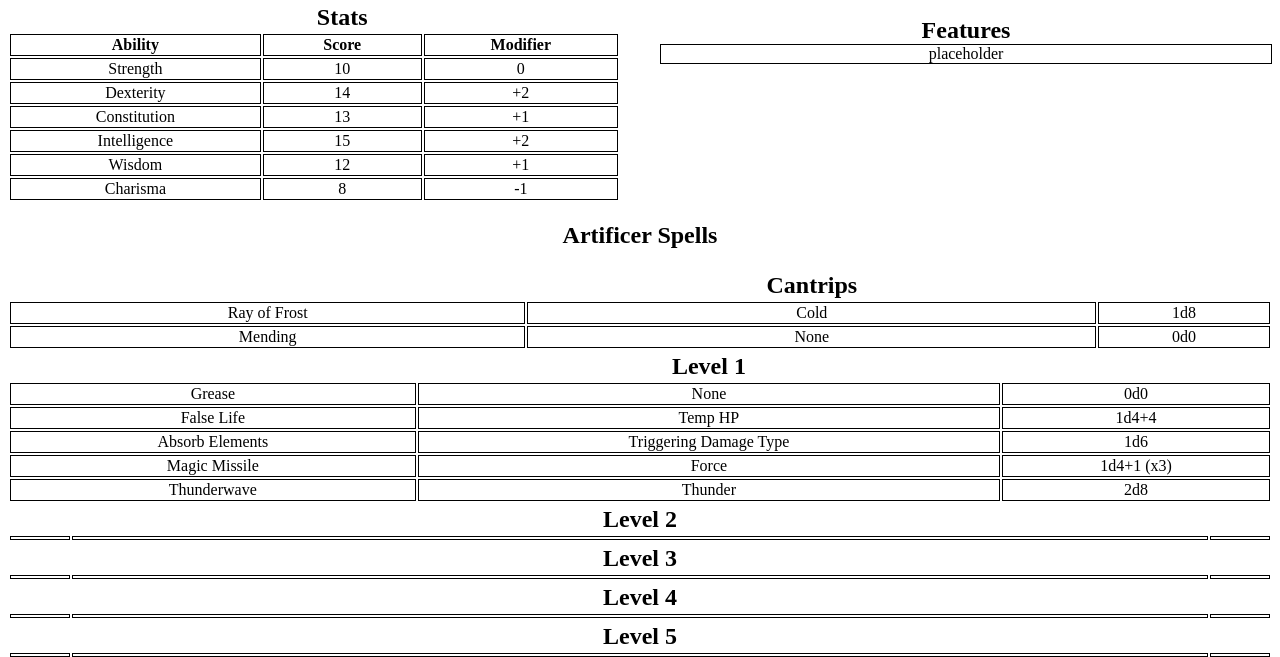
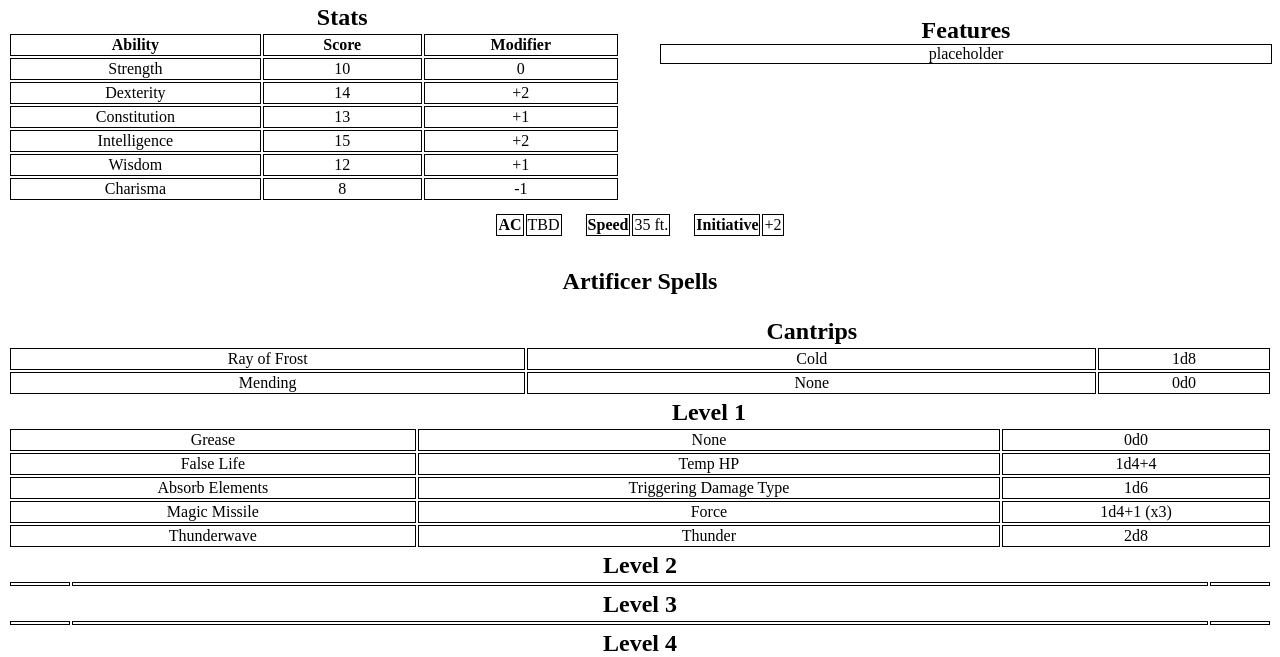
Before and after one commit to KamdenBirk/dndBackstory, a plain HTML site: page pages/darrow.html in a window 1280 px wide. Shown: the part 133-790 px from the top of the page. Drawn offline with Linux system fonts and the light colour scheme.

Commit message:
AC speed and initiative

```diff
--- a/pages/darrow.html
+++ b/pages/darrow.html
@@ -40,6 +40,17 @@
                 <li class="title"><strong>Features</strong></li>
                 <li>placeholder</li>
             </ul>
+        </div>
+        <div class="flex">
+            <table class="ac">
+                <tr><th>AC</th><td>TBD</td></tr>
+            </table>
+            <table class="move">
+                <tr><th>Speed</th><td>35 ft.</td></tr>
+            </table>
+            <table class="initiative">
+                <tr><th>Initiative</th><td>+2</td></tr>
+            </table>
         </div>
         <div class="spells">
             <h2>Artificer Spells</h2>
--- a/styles.css
+++ b/styles.css
@@ -59,6 +59,11 @@ li.title {
 
 .flex {
     display:flex;
+    justify-content: center;
+}
+
+.flex * {
+    margin:10px;
 }
 
 .spells {
@@ -84,7 +89,7 @@ h2.blood, table.blood tr td.null, table.blood tr th.title {
     border: none;
 }
 
-@media only screen and (max-width: 600px) {
+@media only screen and (max-width: 800px) {
     ul {
         flex-direction: column;
         text-align: center;
```
Also changed, not shown: pages/evendal.html (+11 -0 lines).
